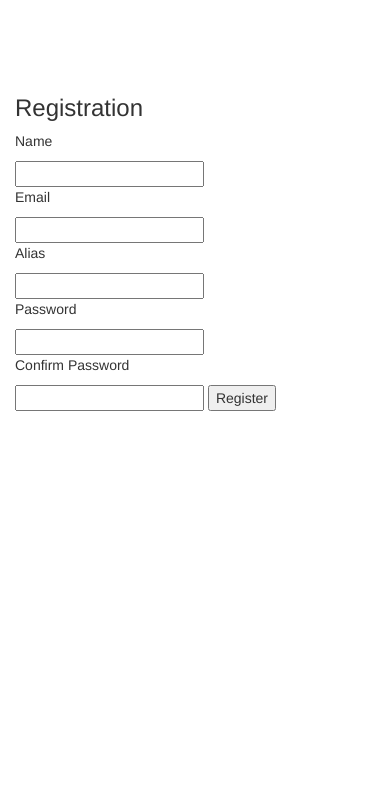
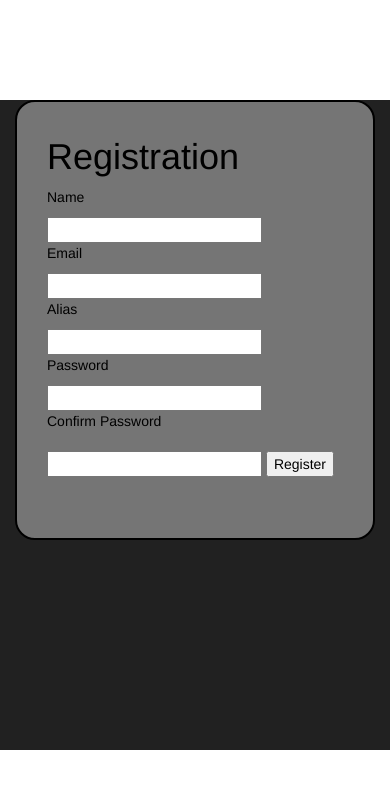
Before and after one commit to m272cels/cd_ecommerce, a CodeIgniter app: page /register in a window 390 px wide. Shown: the top 789 px of the page. Run offline with CodeIgniter, Linux system fonts and the light colour scheme; some libraries are stand-ins or nearby versions.

Commit message:
made index and registration pretty and functional

```diff
--- a/ci_clean_version-master/application/controllers/products.php
+++ b/ci_clean_version-master/application/controllers/products.php
@@ -41,8 +41,9 @@ class Products extends CI_Controller {
   }
 
   public function show_admin_products() {
+    $categories=$this->Product->get_categories();
     $cart = $this->session->userdata("cart");
-    $this->load->view("products/products", array("cart" => $cart));
+    $this->load->view("products/products", array("cart" => $cart, 'categories'=>$categories));
   }
 
 
--- a/ci_clean_version-master/application/views/products/products.php
+++ b/ci_clean_version-master/application/views/products/products.php
@@ -34,6 +34,7 @@
 
     <div id="nav" class="row">
     </div>
+        <button type="button" class="btn btn-primary btn-lg col-sm-2 col-sm-offset-8" data-toggle="modal" data-target="#addModal">Add Product</button>
       <div id="table"></div>
       <div class="modal fade" id="myModal" tabindex="-1" role="dialog" aria-labelledby="myModalLabel">
         <div class="modal-dialog" role="document">
--- a/ci_clean_version-master/application/views/users/register.php
+++ b/ci_clean_version-master/application/views/users/register.php
@@ -5,42 +5,94 @@
 	<title>Login and Registration</title>
 	<link rel="stylesheet" href="https://maxcdn.bootstrapcdn.com/bootstrap/3.3.5/css/bootstrap.min.css">
 	<script src="https://ajax.googleapis.com/ajax/libs/jquery/1.11.3/jquery.min.js"></script>
+	<script src="https://maxcdn.bootstrapcdn.com/bootstrap/3.3.5/js/bootstrap.min.js"></script>
+	<script type="text/javascript">
+		$(document).ready(function(){
+<?php
+ if($this->session->flashdata("errors"))
+ {
+  echo "$(window).load(function(){
+        $('#myModal').modal('show');
+    });";
+ }
+ if($this->session->flashdata("success"))
+ {
+
+ }
+?>
+
+		})
+	</script>
 	<style type="text/css">
 	#space{
 		height: 75px;
 	}
-
+	#registration{
+		margin-top: 100px;
+		background: #757575;
+		height: 440px;
+		border-radius: 20px;
+		padding-top: 15px;
+		border: 2px solid black;
+	}
+	#background{
+		background-color: #212121;
+		height:650px;
+	}
+	#red{
+		color: red;
+	}
+	form{
+		color: black;
+		margin-bottom: 10px;
+	}
+	button{
+		margin-top: 10px;
+	}
 
 	</style>
 </head>
 
 <body>
+<div class="modal fade" id="myModal" tabindex="-1" role="dialog" aria-labelledby="myModalLabel">
+  <div class="modal-dialog" role="document">
+    <div class="modal-content">
+      <div class="modal-header">
+        <button type="button" class="close" data-dismiss="modal" aria-label="Close"><span aria-hidden="true">&times;</span></button>
+        <h4 class="modal-title" id="myModalLabel">Errors</h4>
+      </div>
+      <div class="modal-body">
 <?php
  if($this->session->flashdata("errors"))
  {
   echo $this->session->flashdata("errors");
  }
 ?>
+      </div>
+      <div class="modal-footer">
+      </div>
+    </div>
+  </div>
+</div>
 
-	<div id='space' class='col-lg-12'></div>
-
-	<div id='registration' class='col-lg-4 col-lg-offset-2'>
-		<form action='/users/register' method='post'>
-			<h3>Registration</h3>
+<div id='background'class='col-sm-12'>
+	<div id='registration'class='col-sm-4 col-sm-offset-4'>
+		<form class='col-sm-10 col-sm-offset-1' action='/users/register' method='post'>
+			<h1>Registration</h1>
 			<p>Name</p>
-			<input type='text' name='name'>
+			<input class='col-sm-12'type='text' name='name'>
 			<p>Email</p>
-			<input type='email' name='email'>
+			<input class='col-sm-12'type='email' name='email'>
 			<p>Alias</p>
-			<input type='text' name='alias'>
+			<input class='col-sm-12'type='text' name='alias'>
 			<p>Password</p>
-			<input type='password' name='password'>
+			<input class='col-sm-12'type='password' name='password'>
 			<p>Confirm Password</p>
-			<input type='password' name='confirm_password'>
+			<input class='col-sm-12'type='password' name='confirm_password'>
 			<button>Register</button>
 		</form>
 	</div>
-
+</div>
 
 </body>
 </html>
```
Also changed, not shown: ci_clean_version-master/application/views/users/index.php (+66 -16 lines), ci_clean_version-master/application/views/partials/adminnavbar.php (line endings or trailing spaces).
